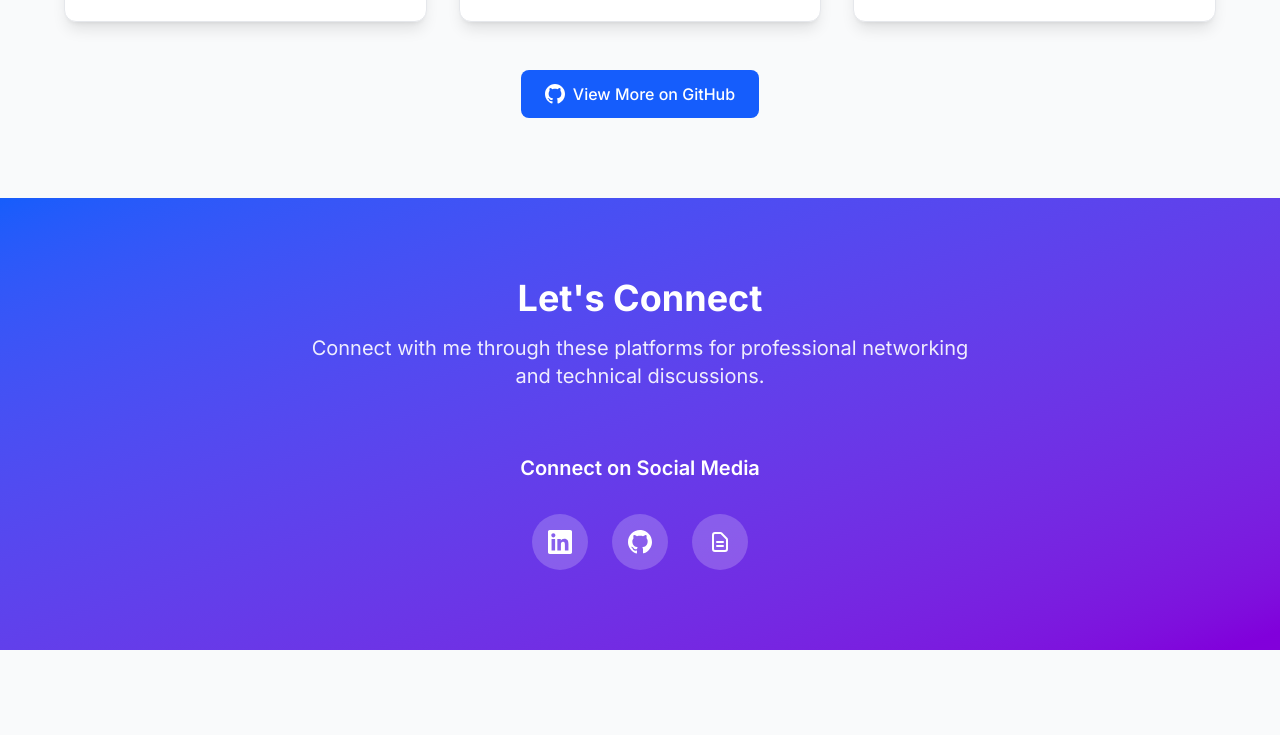
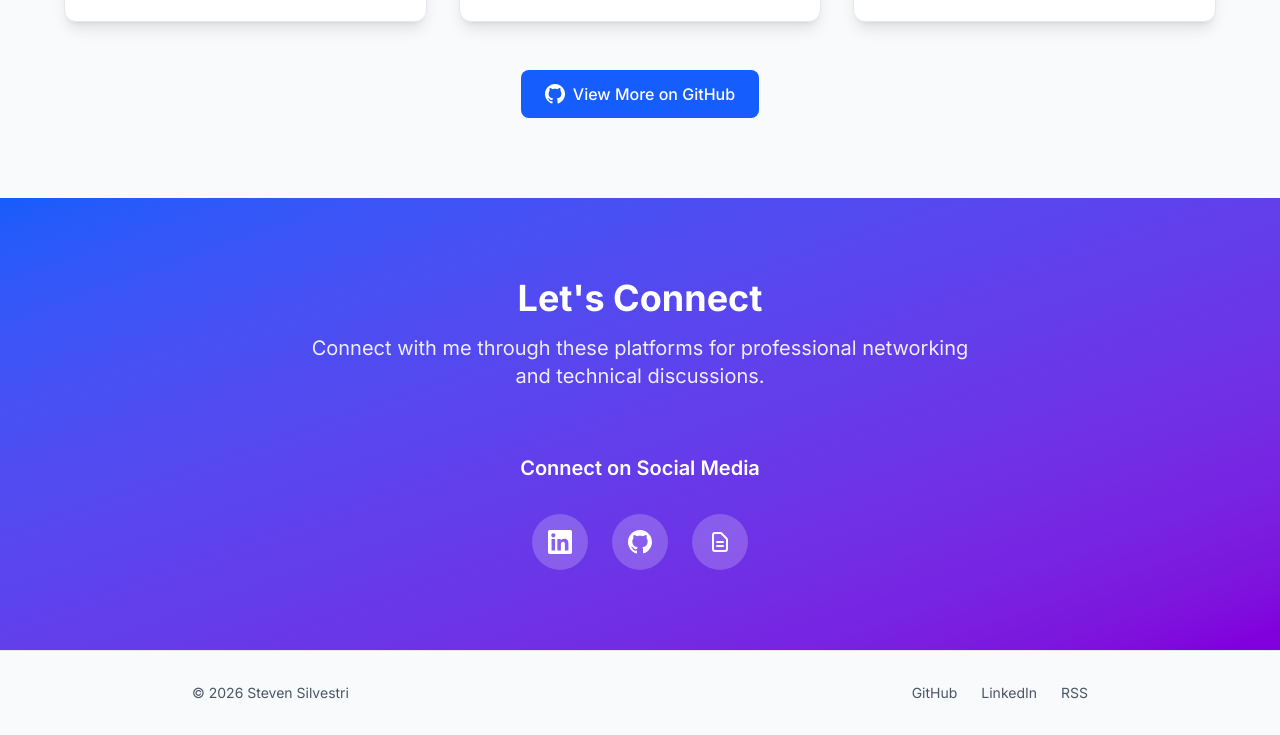
Before and after one commit to ssilve1989/ssilve1989.github.io, an Astro site: page / in a window 1280 px wide. Shown: the part 8399-9134 px from the top of the page. Before the commit the page ends 9049 px from the top, so only its background shows below. Built offline with nearby package versions, Linux system fonts and the light colour scheme; Astro itself is replaced by a stand-in of ours.

Commit message:
feat(layout): add site footer with copyright and social links

```diff
--- /dev/null
+++ b/src/components/Footer.astro
@@ -0,0 +1,34 @@
+---
+const year = new Date().getFullYear();
+
+const links = [
+	{ label: "GitHub", href: "https://github.com/ssilve1989", external: true },
+	{
+		label: "LinkedIn",
+		href: "https://www.linkedin.com/in/steven-silvestri-65734780/",
+		external: true,
+	},
+	{ label: "RSS", href: "/rss.xml", external: false },
+];
+---
+
+<footer class="border-t border-gray-200 dark:border-gray-800 py-8 px-4">
+  <div class="max-w-4xl mx-auto flex flex-col sm:flex-row items-center justify-between gap-4 text-sm text-gray-600 dark:text-gray-400">
+    <p>&copy; {year} Steven Silvestri</p>
+    <nav aria-label="Footer">
+      <ul class="flex items-center gap-6">
+        {links.map(({ label, href, external }) => (
+          <li>
+            <a
+              href={href}
+              class="hover:text-gray-900 dark:hover:text-gray-100 transition-colors"
+              {...(external && { target: "_blank", rel: "noopener noreferrer" })}
+            >
+              {label}
+            </a>
+          </li>
+        ))}
+      </ul>
+    </nav>
+  </div>
+</footer>
--- a/src/layouts/BaseLayout.astro
+++ b/src/layouts/BaseLayout.astro
@@ -16,6 +16,7 @@ const {
 const canonicalURL = canonical || new URL(Astro.url.pathname, Astro.site);
 
 import "../global.css";
+import Footer from "../components/Footer.astro";
 ---
 
 <!doctype html>
@@ -104,6 +105,8 @@ import "../global.css";
       <slot />
     </main>
 
+    <Footer />
+
     <!-- Service Worker cleanup script -->
     <script>
       // Clean up any old service workers from the previous React SPA
```
